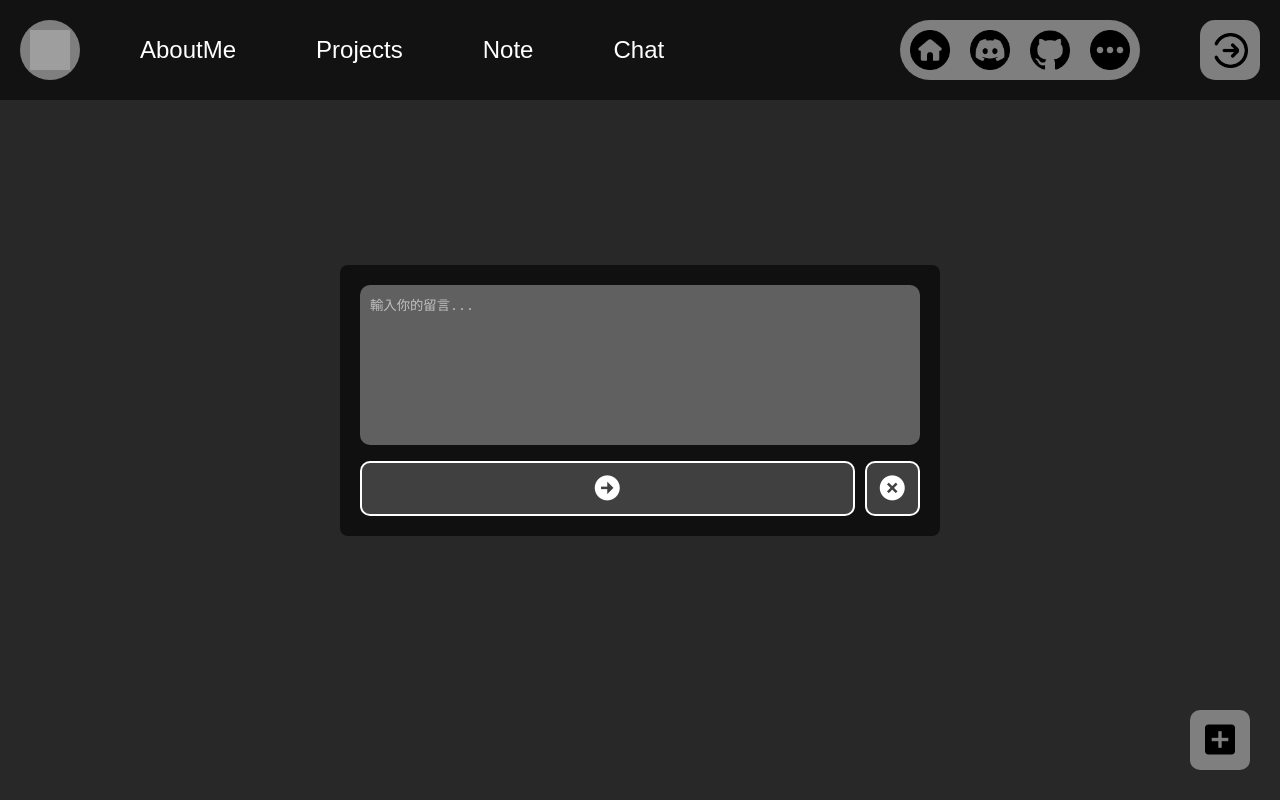
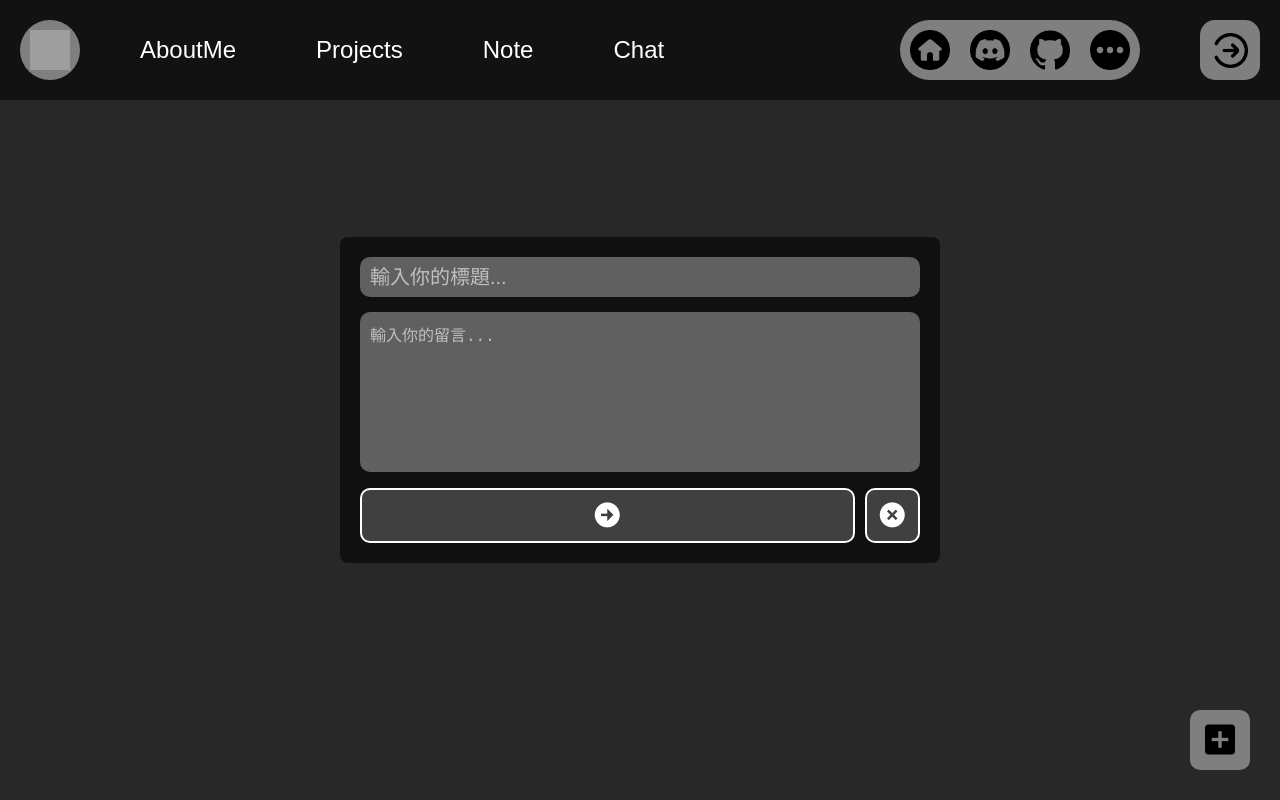
Before and after one commit to ChenBox-carton/vue-blog, a Vue app: page /note in a window 1280 px wide. Both pictures are taken after a click on the button 1220 px from the left and 740 px from the top of the page. Built offline with nearby package versions, Linux system fonts and the light colour scheme; grey boxes are pictures that could not be loaded; a web font is replaced by a local one.

Commit message:
update login page (1.1.2)

```diff
--- a/src/components/navigate-link/note.vue
+++ b/src/components/navigate-link/note.vue
@@ -3,6 +3,7 @@
 <div class="container">
     <div v-for="note in notes" :key="note.id" class="note">
       <p>{{ note.content }}</p>
+      <p>{{ note.id }}</p>
     </div>
 
     <button class="creatNote" @click="showForm = !showForm">
@@ -11,6 +12,7 @@
 
     <div v-if="showForm" class="form-overlay">
       <div class="form-container">
+        <input v-model="noteLabel" type="text" class="textLabel" placeholder="輸入你的標題...">
         <textarea v-model="newNote" placeholder="輸入你的留言..."></textarea>
         <div class="form-button">
           <button @click="addNote" class="submit">
@@ -31,11 +33,13 @@ import navigate from '../navigate.vue';
 
 const notes = ref([]);
 const showForm = ref(false);
+const noteLabel = ref('')
 const newNote = ref('');
 
 function addNote() {
   if (newNote.value.trim()) {
-    notes.value.push({ id: Date.now(), content: newNote.value });
+    notes.value.push({ id: noteLabel.value, content: newNote.value });
+    noteLabel.value = '';
     newNote.value = '';
     showForm.value = false;
   }
@@ -104,6 +108,18 @@ function addNote() {
   width: 80%;
 }
 
+.form-container input {
+  width: 100%;
+  height: 40px;
+  margin-bottom: 15px;
+  color:#fff;
+  background-color: #606060;
+  border: none;
+  border-radius: 10px;
+  padding: 10px;
+  font-size: 20px;
+}
+
 .form-container textarea {
   width: 100%;
   height: 160px;
@@ -113,10 +129,12 @@ function addNote() {
   border: none;
   border-radius: 10px;
   resize: none;
-  padding: 10px
+  padding: 10px;
+  font-size: 16px;
 }
 
-.form-container textarea::placeholder {
+.form-container textarea::placeholder,
+.form-container input::placeholder {
   color: rgba(255, 255, 255, 0.6);
 }
 
```
